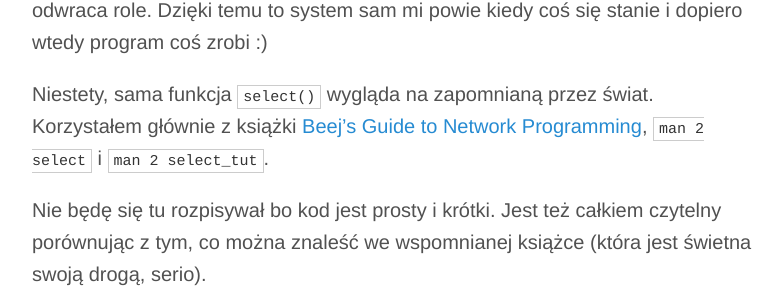
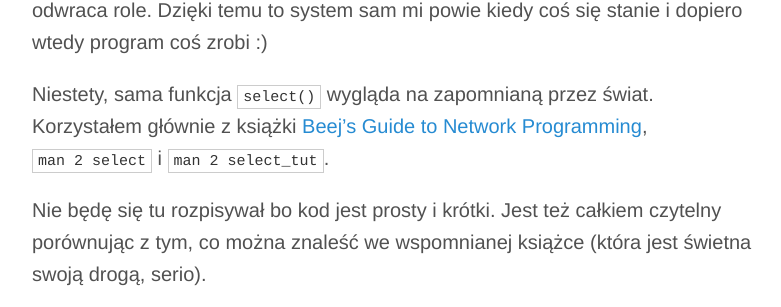
Before and after one commit to arturtamborski/arturtamborski.github.io, a Jekyll site: the page built from _posts/2018-07-05-sportowy-tydzien-3-echod.md, in a window 1280 px wide. Shown: the part 1290-1597 px from the top of the page, without its empty margins (248-1029 px from the left). Built offline with Jekyll 4.4.1, drawn with Linux system fonts in a browser that asks for light colours; comment, search, counter and statistics services are not loaded.

Commit message:
prevent code from line wrapping

```diff
--- a/_includes/style.scss
+++ b/_includes/style.scss
@@ -166,6 +166,7 @@ pre {
 code {
   border: 1px solid #ccc;
   padding: .125rem .25rem;
+  white-space: nowrap;
 }
 
 pre code {
```
